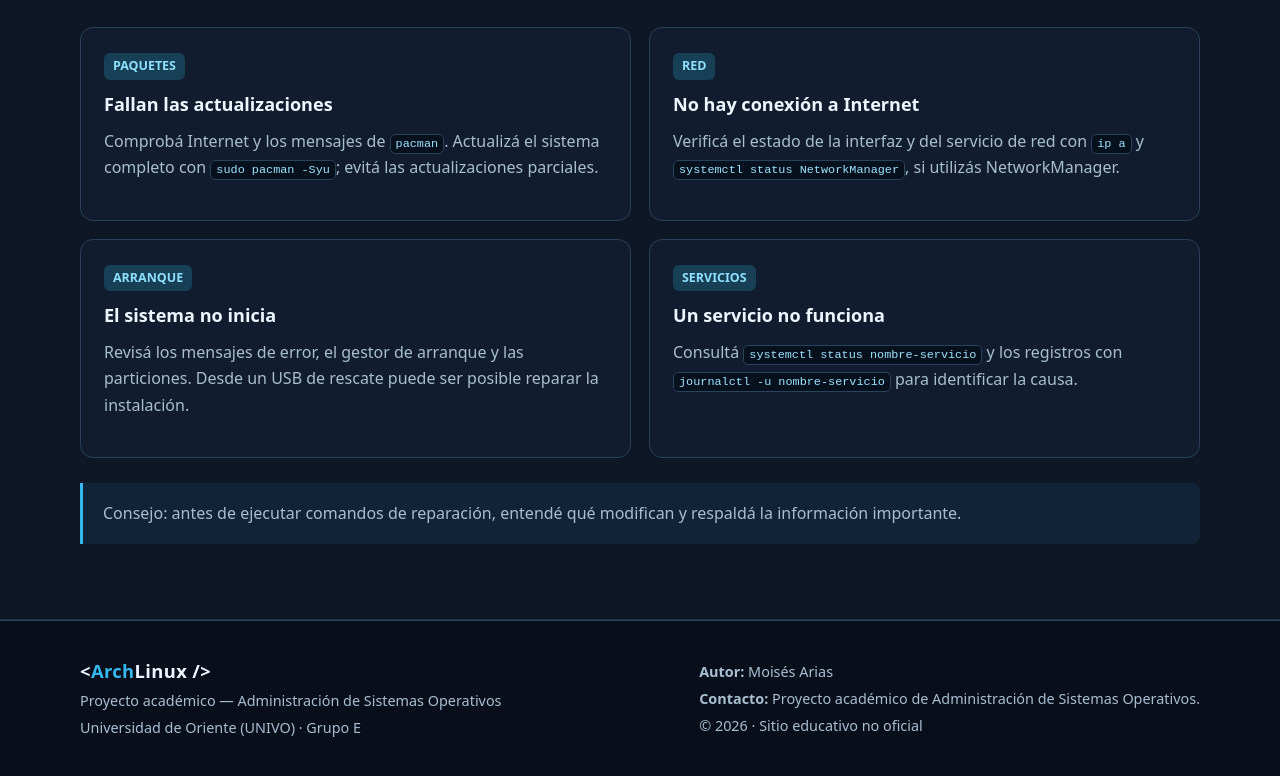
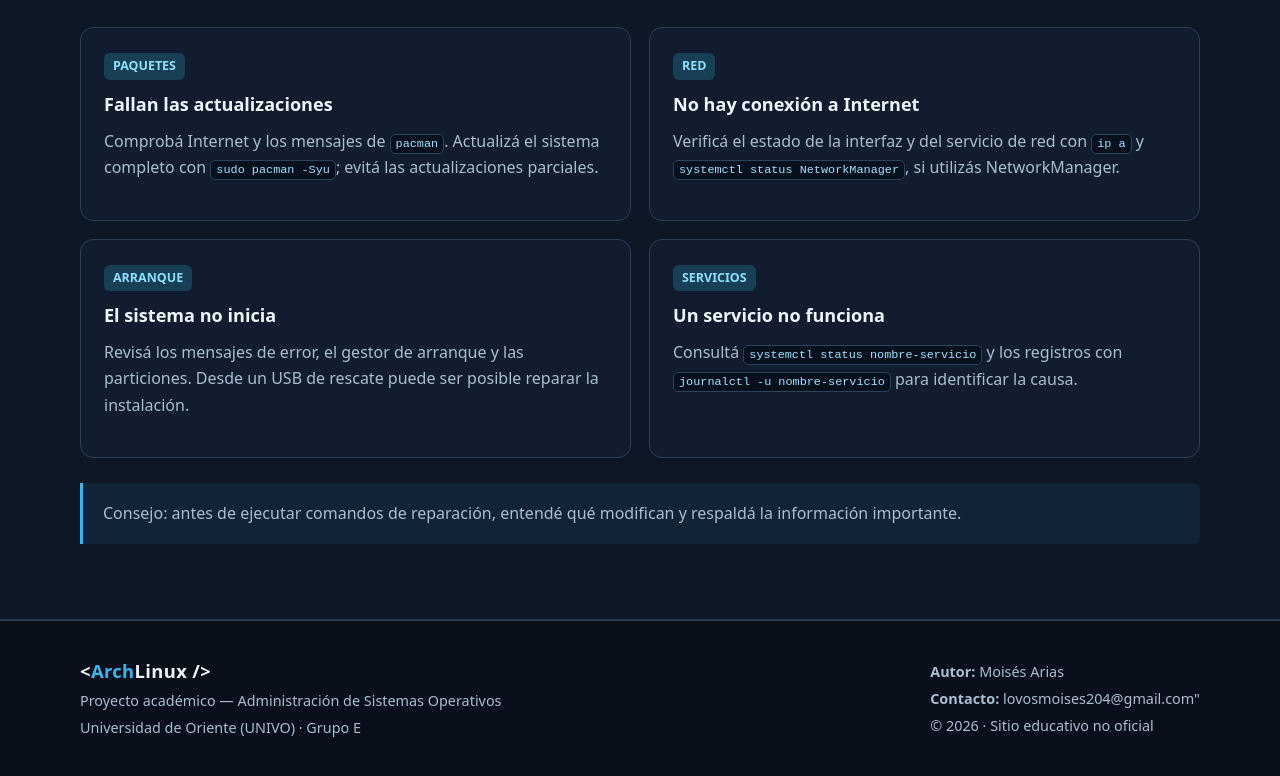
Before and after one commit to moiseslovosdev/arch-linux-aso, a plain HTML site: page index.html in a window 1280 px wide. Shown: the part 2805-3581 px from the top of the page. Drawn offline with Linux system fonts and the light colour scheme.

Commit message:
Guia Arch Linux

```diff
--- a/index.html
+++ b/index.html
@@ -140,7 +140,7 @@ Keep it simple</pre>
   <footer id="contacto">
     <div class="container footer-grid">
       <div><div class="brand">&lt;<span>Arch</span>Linux /&gt;</div><p>Proyecto académico — Administración de Sistemas Operativos</p><p>Universidad de Oriente (UNIVO) · Grupo E</p></div>
-      <div><p><strong>Autor:</strong> Moisés Arias</p><p><strong>Contacto:</strong> Proyecto académico de Administración de Sistemas Operativos. </p><p>© 2026 · Sitio educativo no oficial</p></div>
+      <div><p><strong>Autor:</strong> Moisés Arias</p><p><strong>Contacto:</strong> <a href="mailto:lovosmoises204@gmail.com">lovosmoises204@gmail.com"</a> </p><p>© 2026 · Sitio educativo no oficial</p></div>
     </div>
   </footer>
 </body>
```
